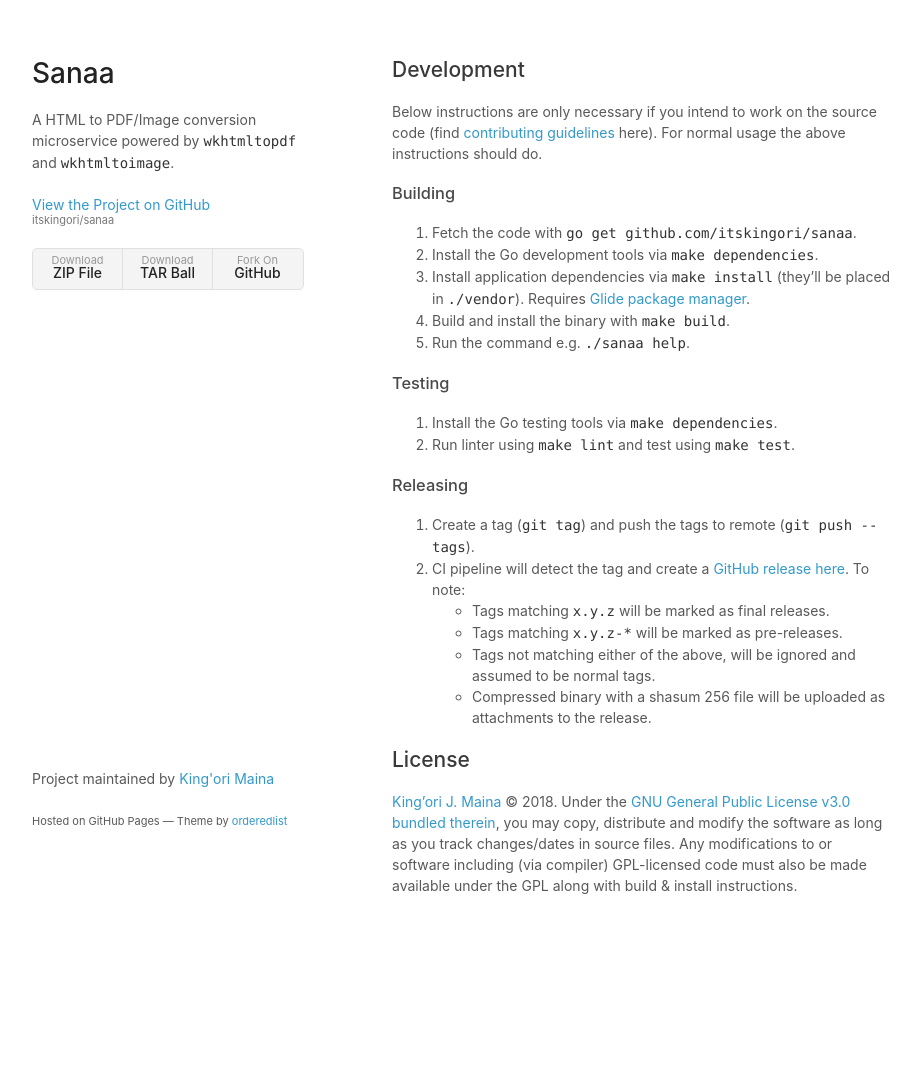
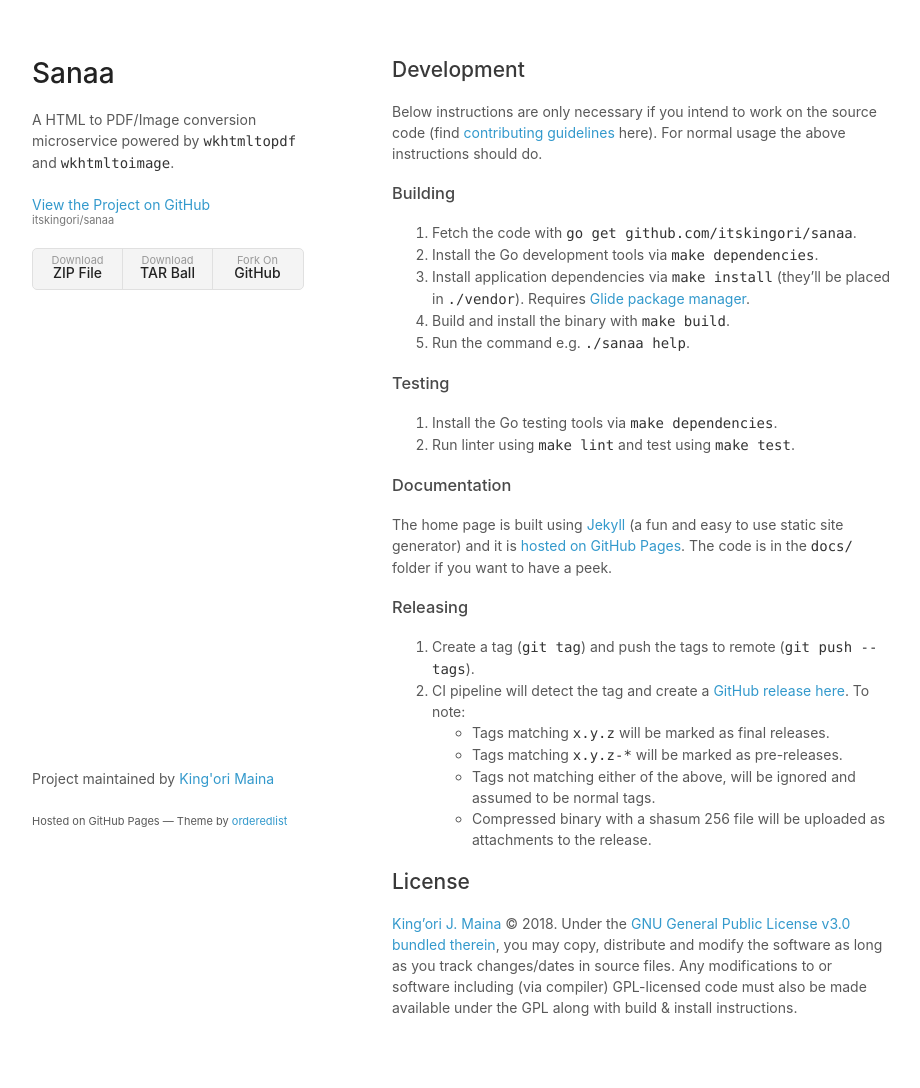
Before and after one commit to itskingori/sanaa, a Jekyll site: the page built from docs/index.md, in a window 1280 px wide. Shown: the whole page, without its empty margins (178-1098 px from the left). Built offline with Jekyll 4.4.1, drawn with Linux system fonts in a browser that asks for light colours; before the commit the page ends 966 px from its top, so only the background shows below that.

Commit message:
Add notes on documentation

```diff
--- a/docs/index.md
+++ b/docs/index.md
@@ -23,6 +23,12 @@
 1. Install the Go testing tools via `make dependencies`.
 1. Run linter using `make lint` and test using `make test`.
 
+### Documentation
+
+The home page is built using [Jekyll][jekyll] (a fun and easy to use static site
+generator) and it is [hosted on GitHub Pages][github-page]. The code is in the
+`docs/` folder if you want to have a peek.
+
 ### Releasing
 
 1. Create a tag (`git tag`) and push the tags to remote (`git push --tags`).
@@ -44,7 +50,9 @@
 under the GPL along with build & install instructions.
 
 [contributing]: https://raw.githubusercontent.com/itskingori/sanaa/master/LICENSE
+[github-page]: https://pages.github.com/
 [glide]: https://github.com/Masterminds/glide
+[jekyll]: http://jekyllrb.com/
 [personal-site]: http://kingori.co/
 [license]: https://raw.githubusercontent.com/itskingori/sanaa/master/LICENSE
 [releases]: https://github.com/itskingori/sanaa/releases
```
